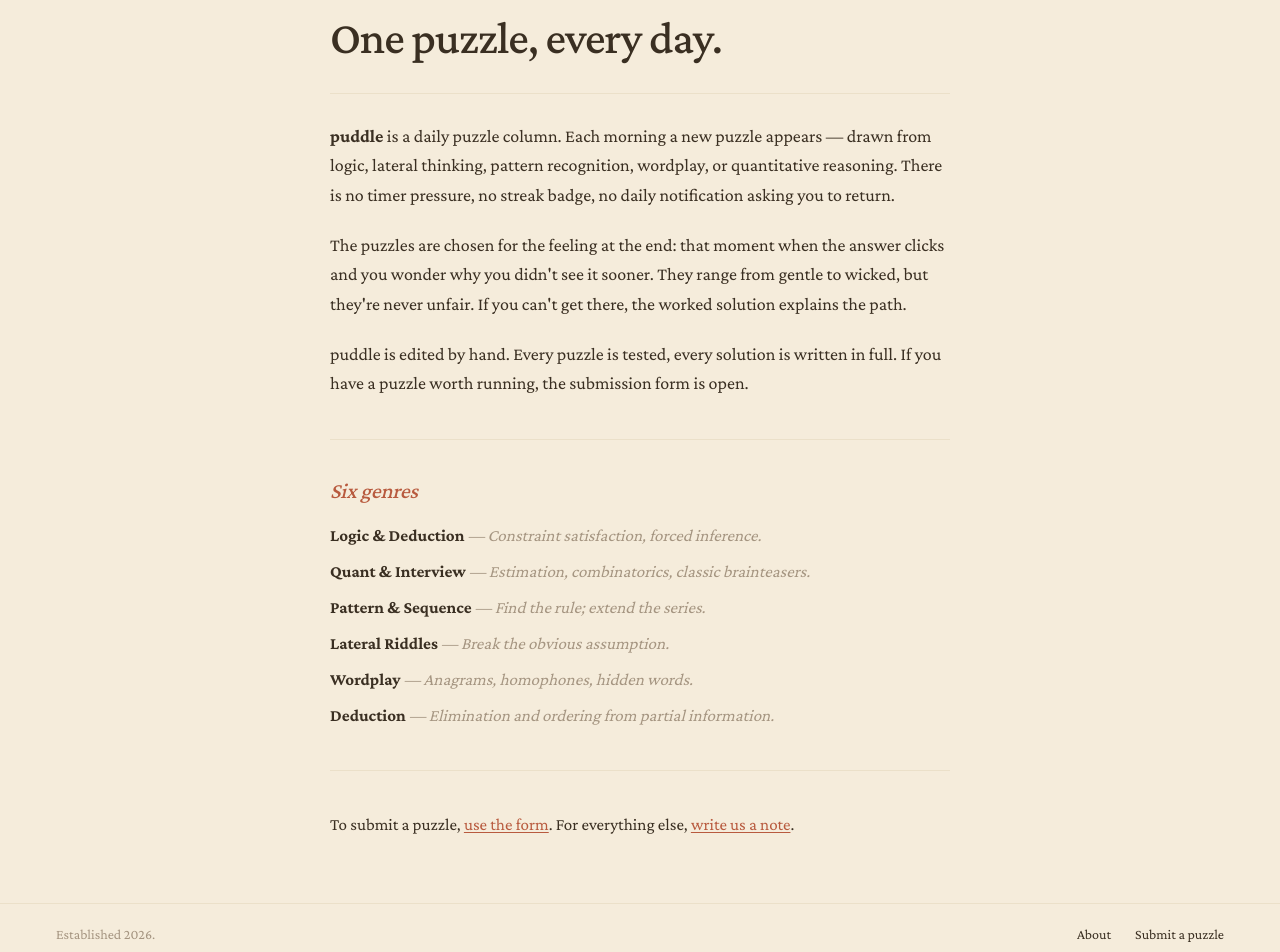
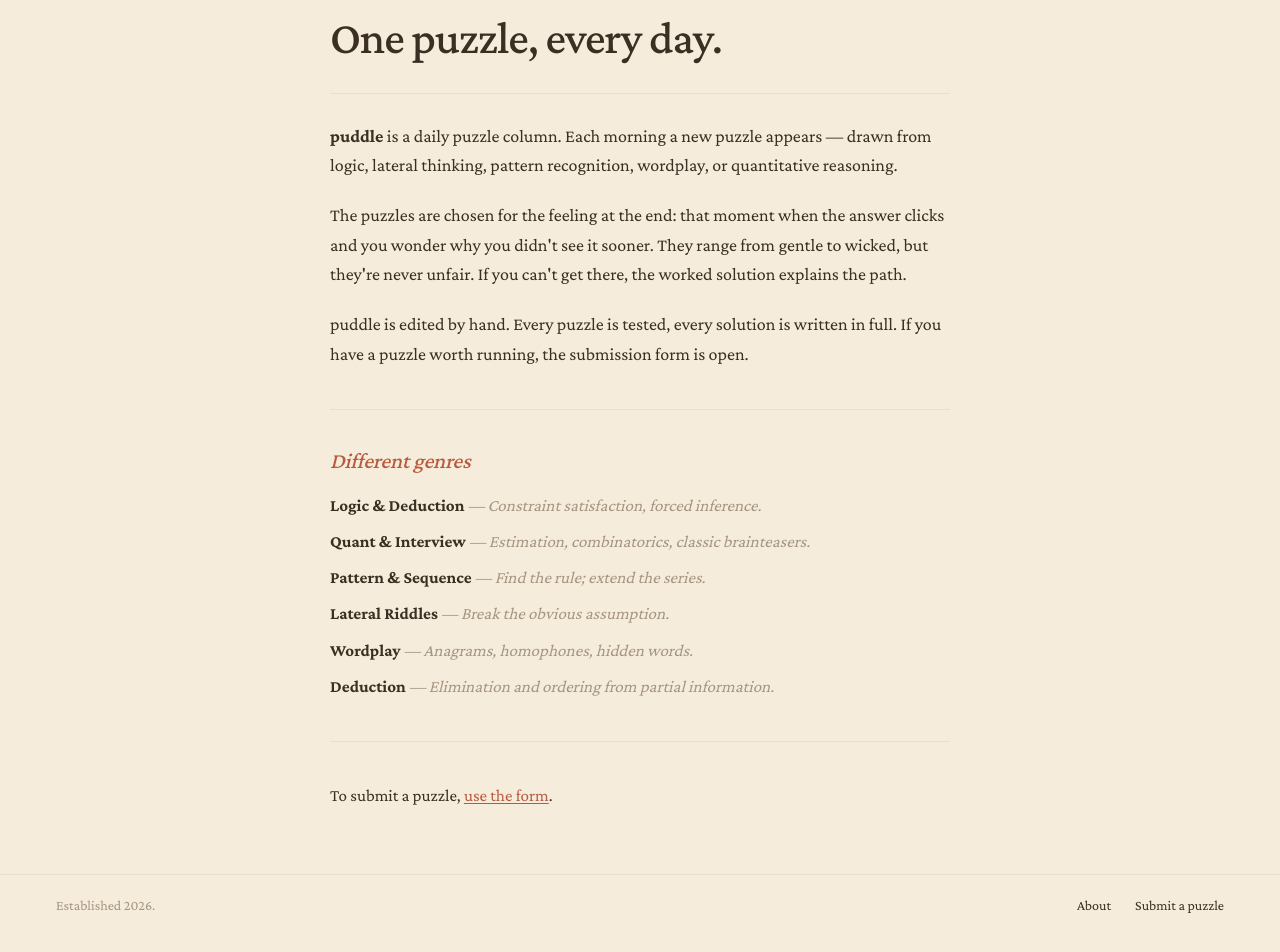
Before and after one commit to rakdcolon/puddle, a Next.js app in the folder app/: page /about in a window 1280 px wide. Shown: the part 140-1092 px from the top of the page. Built offline with nearby package versions, Linux system fonts and the light colour scheme; no server answers.

Commit message:
Update about page copy
Co-Authored-By: Claude Sonnet 4.6 <noreply@anthropic.com>

```diff
--- a/app/src/app/about/page.tsx
+++ b/app/src/app/about/page.tsx
@@ -27,7 +27,6 @@ export default function AboutPage() {
             <p>
               <strong>puddle</strong> is a daily puzzle column. Each morning a new puzzle appears — drawn from
               logic, lateral thinking, pattern recognition, wordplay, or quantitative reasoning.
-              There is no timer pressure, no streak badge, no daily notification asking you to return.
             </p>
             <p>
               The puzzles are chosen for the feeling at the end: that moment when the answer clicks and
@@ -43,7 +42,7 @@ export default function AboutPage() {
           <div style={{ borderTop: '1px solid var(--color-hair)', margin: '40px 0' }} />
 
           <h2 className="text-[22px] font-medium italic text-accent leading-[1.0] tracking-[-0.2px] mb-5">
-            Six genres
+            Different genres
           </h2>
           <ul className="text-[17px] leading-[1.65] space-y-2">
             {[
@@ -68,10 +67,6 @@ export default function AboutPage() {
             <a href="/submit" className="text-accent underline underline-offset-2 hover:opacity-80 transition-opacity">
               use the form
             </a>
-            . For everything else,{' '}
-            <a href="mailto:hello@puddle.day" className="text-accent underline underline-offset-2 hover:opacity-80 transition-opacity">
-              write us a note
-            </a>
             .
           </p>
         </article>
```
